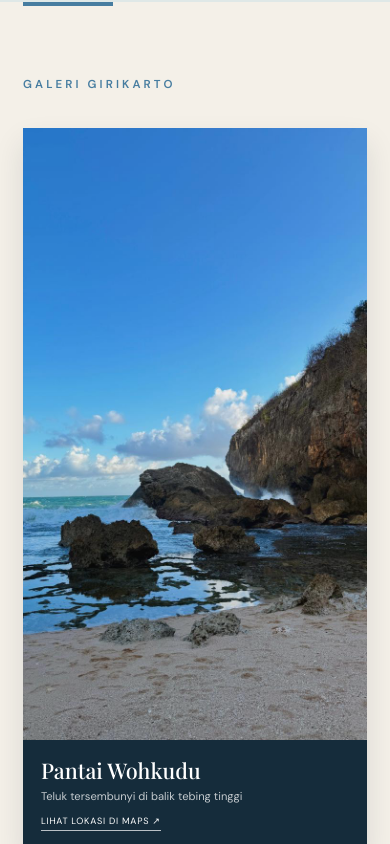
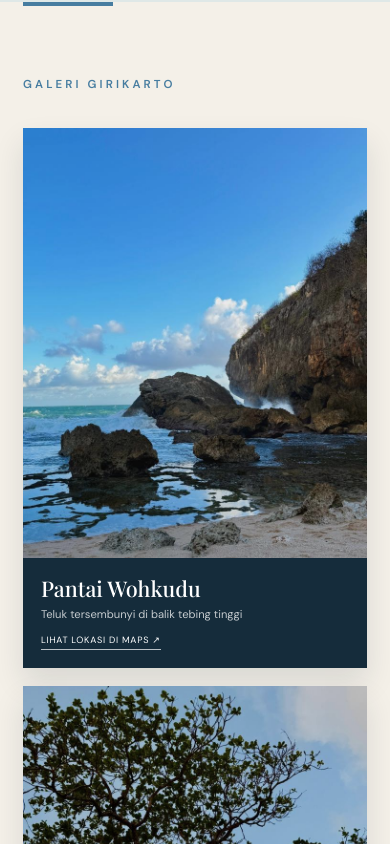
Before and after one commit to Enel05/Potensi_Girikarto, a website built with Vite: page index.html in a window 390 px wide. Shown: the part 2320-3164 px from the top of the page. Built offline with nearby package versions, Linux system fonts and the light colour scheme; a web font is replaced by a local one.

Commit message:
Refine gallery card proportions

```diff
--- a/src/maps-gallery.css
+++ b/src/maps-gallery.css
@@ -68,7 +68,7 @@
 }
 
 .gallery-grid figure img {
-  aspect-ratio: 9 / 16;
+  aspect-ratio: 4 / 5;
   object-fit: cover;
   object-position: center;
 }
@@ -87,7 +87,7 @@
 
   .gallery-grid figure img {
     width: 100%;
-    aspect-ratio: 9 / 16;
+    aspect-ratio: 4 / 5;
     object-fit: cover;
   }
 
```
